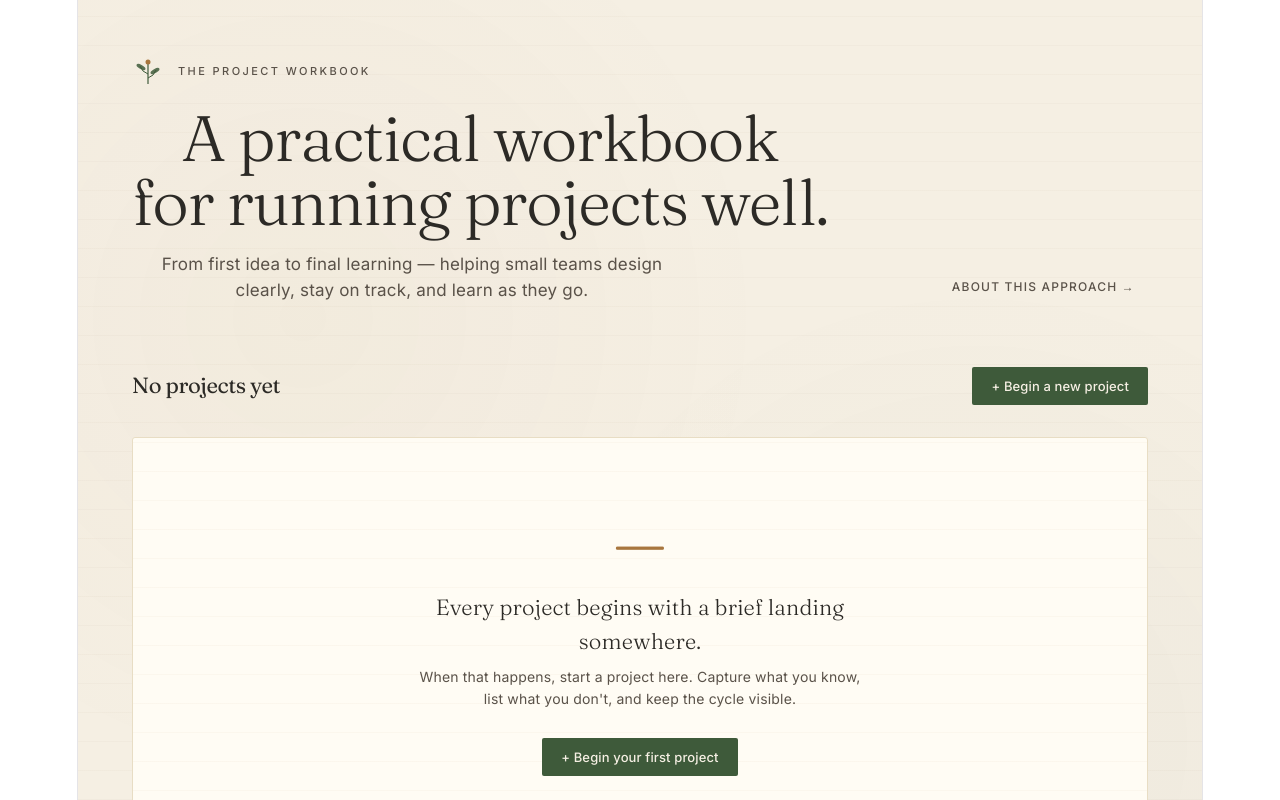
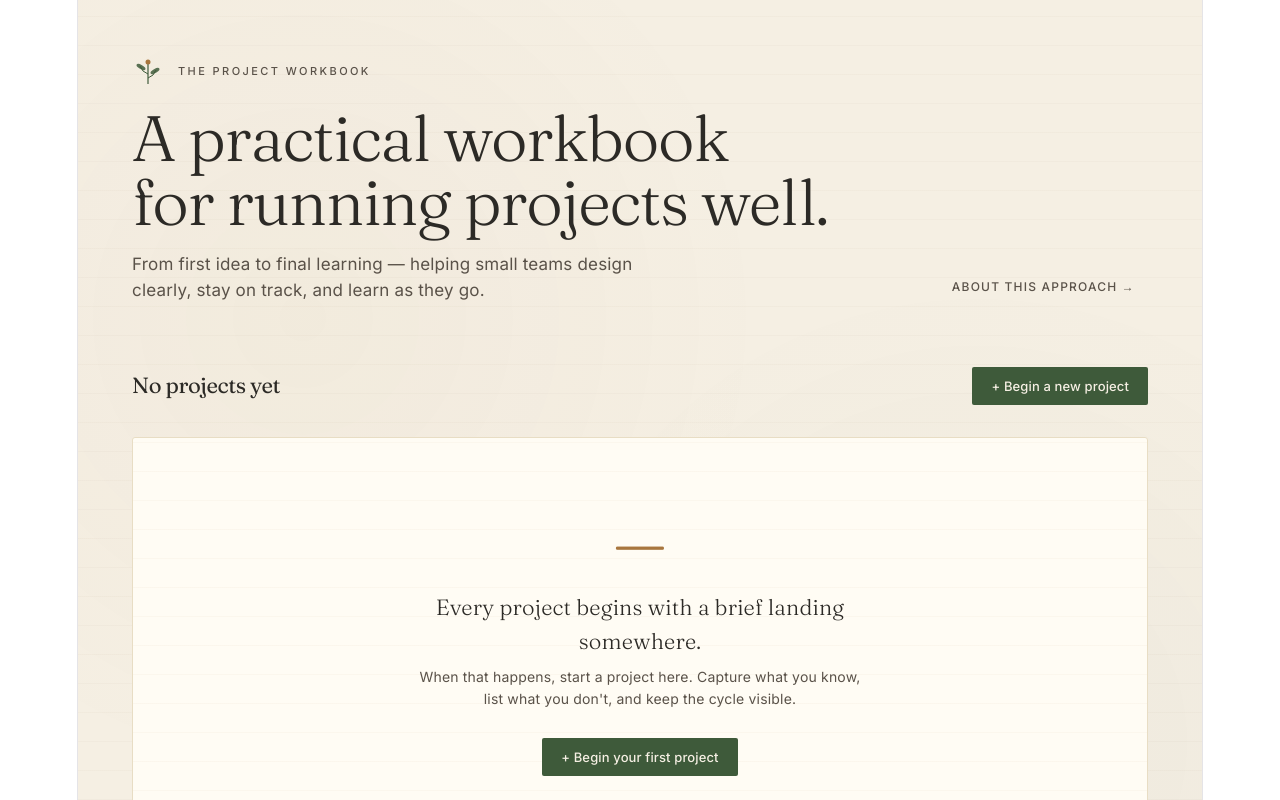
Before and after one commit to ewspartnership/project-workbook, a React (Vite) app: page / in a window 1280 px wide. Shown: the top 800 px of the page. Built offline with nearby package versions, Linux system fonts and the light colour scheme.

Commit message:
Left-align all text throughout

```diff
--- a/src/App.jsx
+++ b/src/App.jsx
@@ -2255,7 +2255,7 @@ function Methodology({ onBack }) {
 
       <div className="divider" />
 
-      <p style={{ fontSize: 13, color: '#8A7D6A', fontStyle: 'italic', textAlign: 'center' }}>
+      <p style={{ fontSize: 13, color: '#8A7D6A', fontStyle: 'italic' }}>
         The system serves the team, not the other way round. Edit it if it doesn't fit.
       </p>
     </div>
--- a/src/index.css
+++ b/src/index.css
@@ -58,7 +58,7 @@ body {
   width: 1126px;
   max-width: 100%;
   margin: 0 auto;
-  text-align: center;
+  text-align: left;
   border-inline: 1px solid var(--border);
   min-height: 100svh;
   display: flex;
```
